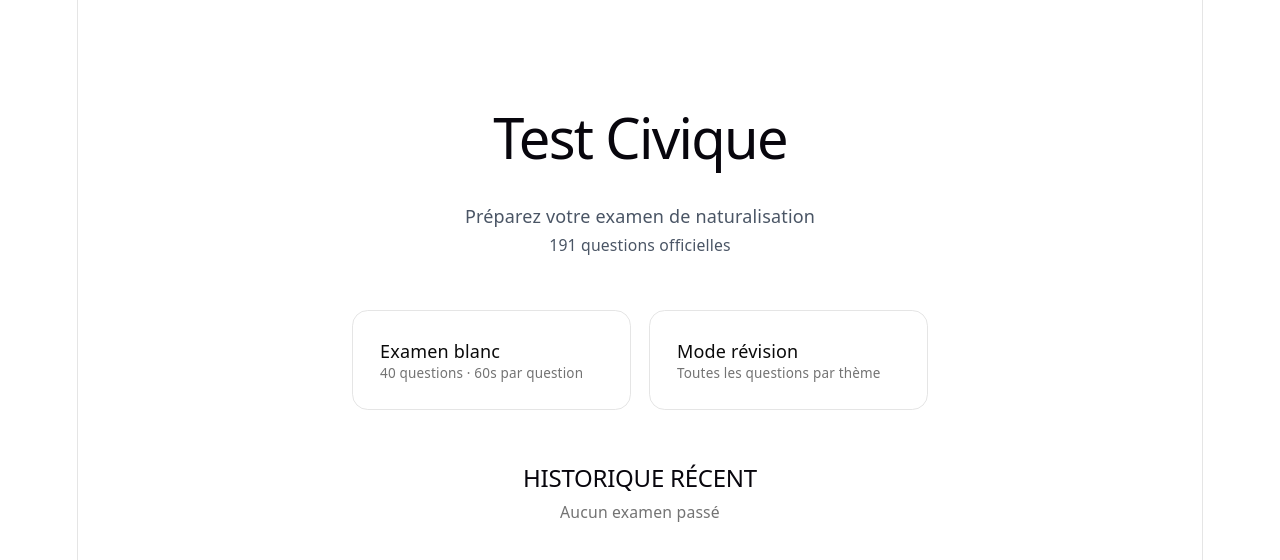
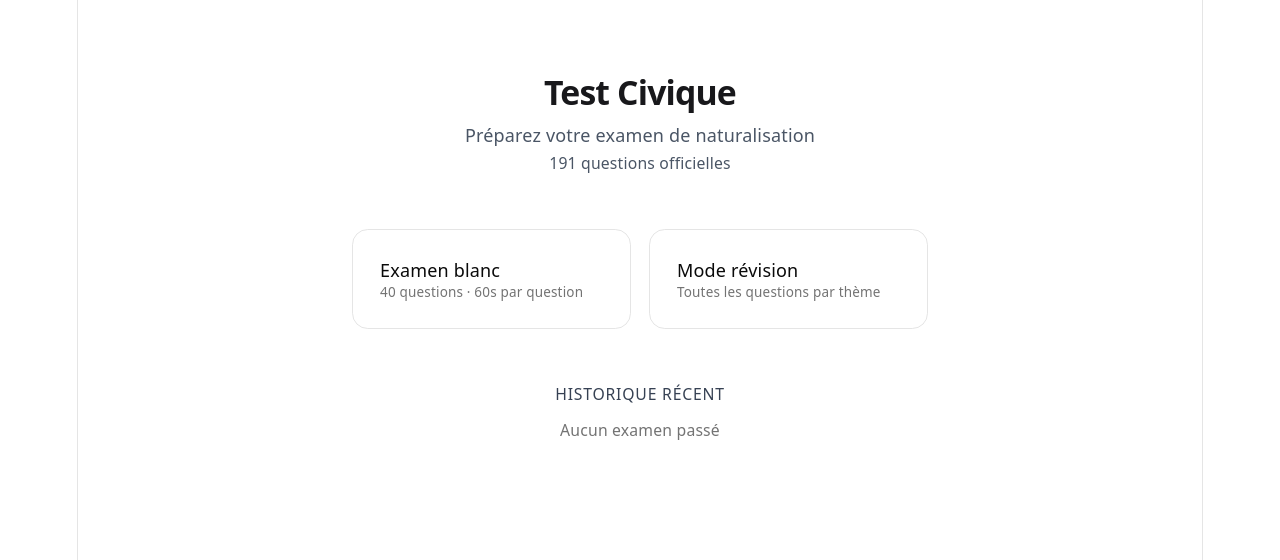
Before and after one commit to neewom/test-civique, a React (Vite) app: page / in a window 1280 px wide. Shown: the top 560 px of the page. Built offline with nearby package versions, Linux system fonts and the light colour scheme.

Commit message:
fix: remove headings styles overriding colors

```diff
--- a/src/index.css
+++ b/src/index.css
@@ -133,31 +133,6 @@
   margin: 0;
 }
 
-h1,
-h2 {
-  font-family: var(--heading);
-  font-weight: 500;
-  color: var(--text-h);
-}
-
-h1 {
-  font-size: 56px;
-  letter-spacing: -1.68px;
-  margin: 32px 0;
-  @media (max-width: 1024px) {
-    font-size: 36px;
-    margin: 20px 0;
-  }
-}
-h2 {
-  font-size: 24px;
-  line-height: 118%;
-  letter-spacing: -0.24px;
-  margin: 0 0 8px;
-  @media (max-width: 1024px) {
-    font-size: 20px;
-  }
-}
 p {
   margin: 0;
 }
```
